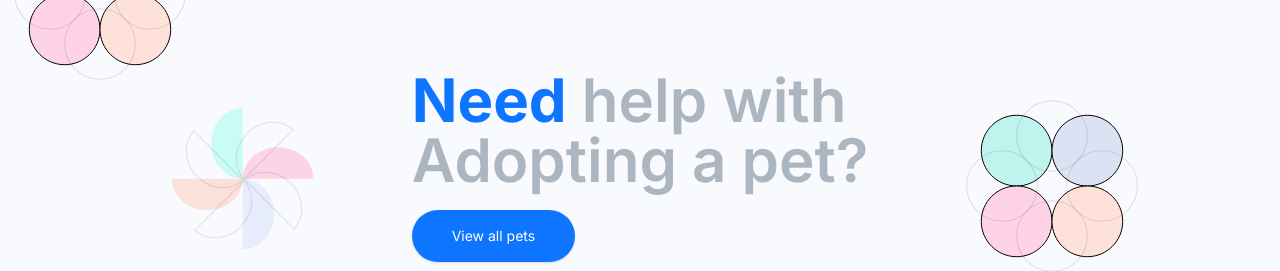
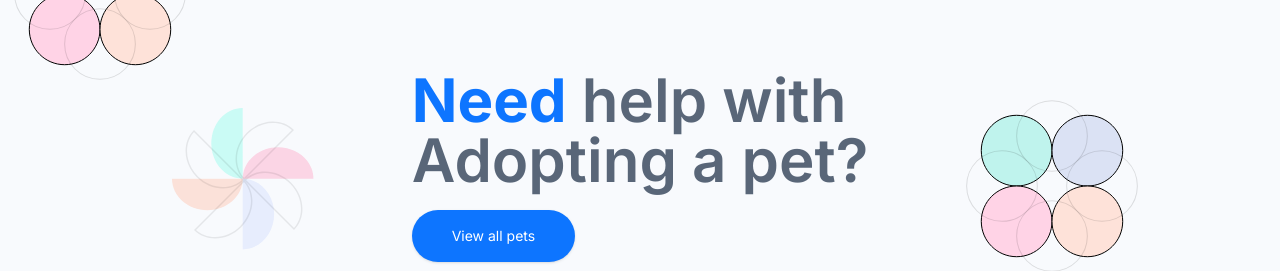
Before and after one commit to iamstarcode/petly-react, a React (Vite) app: page / in a window 1280 px wide. Shown: the part 1365-1636 px from the top of the page. Built offline with nearby package versions, Linux system fonts and the light colour scheme; no server answers.

Commit message:
chore(maitain): clean the codebase and ready for the next feature branch

```diff
--- a/package.json
+++ b/package.json
@@ -19,17 +19,13 @@
     "@tailwindcss/forms": "^0.4.0",
     "@vechaiui/core": "^0.6.0",
     "@vechaiui/react": "^0.2.1",
-    "axios": "^0.25.0",
     "clsx": "^1.1.1",
     "jotai": "^1.5.3",
     "react": "^17.0.2",
     "react-dom": "^17.0.2",
     "react-icons": "^4.3.1",
     "react-router-dom": "^6.2.1",
-<<<<<<< HEAD
     "swiper": "^7.4.1",
-=======
->>>>>>> 5721f27c378fa1e0fa5c7fdf0e42df866cec1d9d
     "swr": "^1.2.0"
   },
   "devDependencies": {
--- a/src/layouts/partials/MFooter.tsx
+++ b/src/layouts/partials/MFooter.tsx
@@ -18,7 +18,7 @@ const MFooter = (theme: any) => {
             <img className="md:block hidden absolute right-32 top-48" src={ballrolls} alt="Ball Rolls" />
             <div className="flex justify-center">
                 <div className="md:pt-44 pt-10 z-50">
-                    <h1 className="md:text-6xl text-3xl font-semibold text-i-gray dark:text-i-gray-2">
+                    <h1 className="md:text-6xl text-3xl font-semibold text-slate-600/90 dark:text-i-gray-2">
                         <span className="text-i-primary font-bold">Need</span> help with <br /> Adopting a pet?
                     </h1>
                     <button type="button" className="bg-i-primary text-white text-sm px-10 py-4 rounded-full shadow mt-5 hover:bg-opacity-90">
--- a/src/pages/index.tsx
+++ b/src/pages/index.tsx
@@ -77,7 +77,7 @@ const IndexPage: React.FC = () => {
       <div className="sticky top-0 z-[60] bg-white px-5 dark:bg-gray-900 lg:px-16 py-2 lg:py-4 dark:shadow-lg shadow-sm ">
         <nav className={clsx(
           'w-full  transition-colors items-center justify-between ',
-          'flex flex-col md:flex-row',
+          'flex flex-col lg:flex-row',
           'container max-w-7xl mx-auto'
         )
         }>
@@ -272,7 +272,7 @@ const IndexPage: React.FC = () => {
             ))}
             {byData && byData.pets?.map(({ ...pet }: PetCardPropsType, index: number) => (
               <div key={index} className="key">
-                <PetCard {...pet} />
+                <PetCard {...pet}/> {/* Spread syntax */}
               </div>
             ))}
           </div>
```
Also changed, not shown: src/components/PetCard.tsx (line endings or trailing spaces).
